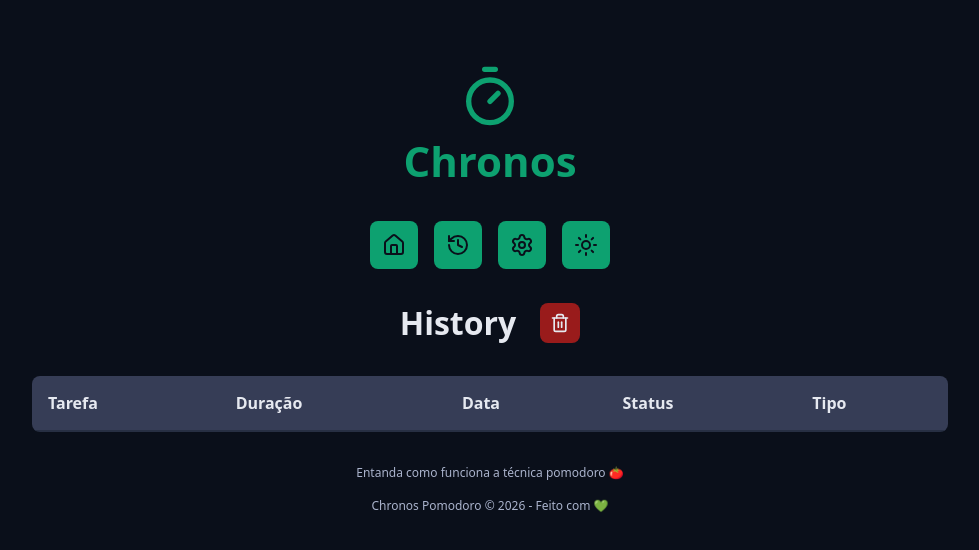
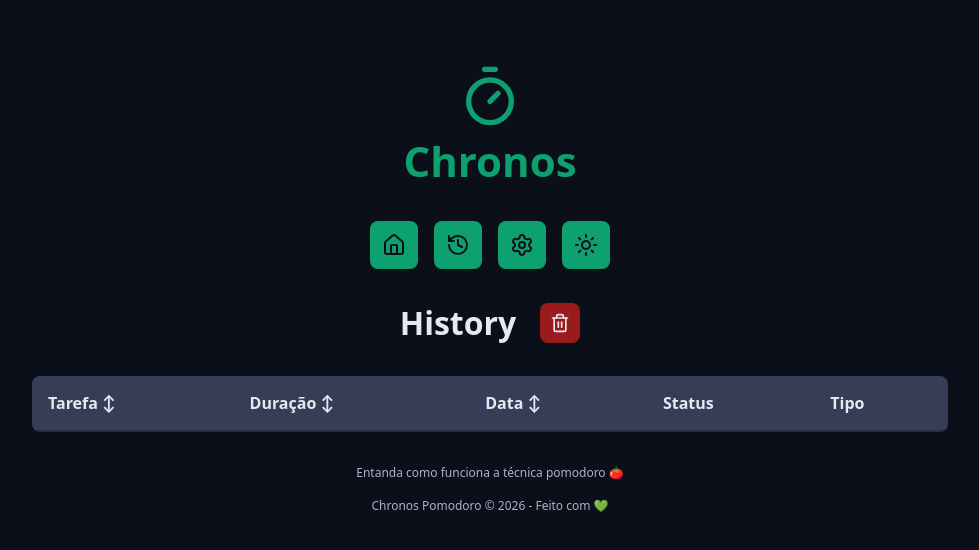
Before and after one commit to RodrigoJNB24/chronos-pomodoro, a React (Vite) app: page /history in a window 1280 px wide. Shown: the top 550 px of the page, without its empty margins (150-1129 px from the left). Built offline with nearby package versions, Linux system fonts and the light colour scheme.

Commit message:
89. Ordenando campos da tabela da pagina History

```diff
--- a/src/pages/History/index.tsx
+++ b/src/pages/History/index.tsx
@@ -7,8 +7,10 @@ import { MainTemplate } from '../../templates/MainTemplate';
 import { useTaskContext } from '../../Contexts/TaskContext/useContextProvider';
 import { formatDate } from '../../utils/formatDate';
 import { getTaskStatus } from '../../utils/getTaskStatus';
+import { sortTasks, sortTasksOptions } from '../../utils/sortTasks';
 
 import styles from './styles.module.css';
+import { useState } from 'react';
 
 export type HomeProps = {
   state: TaskStateModel;
@@ -17,9 +19,30 @@ export type HomeProps = {
 
 export function History() {
   const { state } = useTaskContext();
-  const sortedTasks = [...state.tasks].sort((a,b) => {
-    return b.startDate - a.startDate;
-  })
+  const sortedTasks = sortTasks({ tasks: state.tasks });
+  const [sortTaskOptions, setSortTaskOptions] = useState<sortTasksOptions>(
+    () => {
+      return {
+        tasks: sortTasks({ tasks: state.tasks }),
+        field: 'startDate',
+        direction: 'desc',
+      };
+    },
+  );
+
+  function handleSortTask({ field }: Pick<sortTasksOptions, 'field'>) {
+    const newDirection = sortTaskOptions.direction === 'desc' ? 'asc' : 'desc';
+
+    setSortTaskOptions({
+      tasks: sortTasks({
+        direction: newDirection,
+        tasks: sortTaskOptions.tasks,
+        field,
+      }),
+      direction: newDirection,
+      field,
+    });
+  }
 
   return (
     <MainTemplate>
@@ -42,15 +65,31 @@ export function History() {
           <table>
             <thead>
               <tr>
-                <th>Tarefa</th>
-                <th>Duração</th>
-                <th>Data</th>
+                <th
+                  onClick={() => handleSortTask({ field: 'name' })}
+                  className={styles.thSort}
+                >
+                  Tarefa ↕
+                </th>
+                <th
+                  onClick={() => handleSortTask({ field: 'durationInMinutes' })}
+                  className={styles.thSort}
+                >
+                  Duração ↕
+                </th>
+                <th
+                  onClick={() => handleSortTask({ field: 'startDate' })}
+                  className={styles.thSort}
+                >
+                  Data ↕
+                </th>
                 <th>Status</th>
                 <th>Tipo</th>
               </tr>
             </thead>
+
             <tbody>
-              {sortedTasks.map(task => {
+              {sortTaskOptions.tasks.map(task => {
                 const taskTypeDictionary = {
                   workTime: 'Foco',
                   shortBreakTime: 'Descanso curto',
--- a/src/pages/History/styles.module.css
+++ b/src/pages/History/styles.module.css
@@ -31,7 +31,16 @@
 
 .responsiveTable th,
 .responsiveTable td {
-  border-bottom: .2rem solid var(--gray-700);
+  border-bottom: 0.2rem solid var(--gray-700);
   text-align: left;
   padding: 1.6rem;
 }
+
+.thSort {
+  cursor: pointer;
+  transition: all 0.1s ease-in-out;
+}
+
+.thSort:hover{
+  filter: brightness(90%)
+}
--- /dev/null
+++ b/src/utils/sortTasks.ts
@@ -0,0 +1,36 @@
+import { TaskModel } from '../models/TaskModels';
+
+export type sortTasksOptions = {
+  tasks: TaskModel[];
+  direction?: 'desc' | 'asc';
+  field?: keyof TaskModel;
+};
+
+export function sortTasks({
+  field = 'startDate',
+  tasks = [],
+  direction = 'desc',
+}: sortTasksOptions): TaskModel[] {
+  return [...tasks].sort((a, b) => {
+    const aValue = a[field];
+    const bValue = b[field];
+
+    if (aValue === null && bValue === null) return 0;
+    if (aValue === null) return 1;
+    if (bValue === null) return -1;
+
+    if (typeof aValue === 'number' && typeof bValue === 'number') {
+      return direction === 'asc'
+        ? aValue - bValue
+        : bValue - aValue;
+    }
+
+    if (typeof aValue === 'string' && typeof bValue === 'string') {
+      return direction === 'asc'
+        ? aValue.localeCompare(bValue)
+        : bValue.localeCompare(aValue);
+    }
+
+    return 0;
+  });
+}
```
